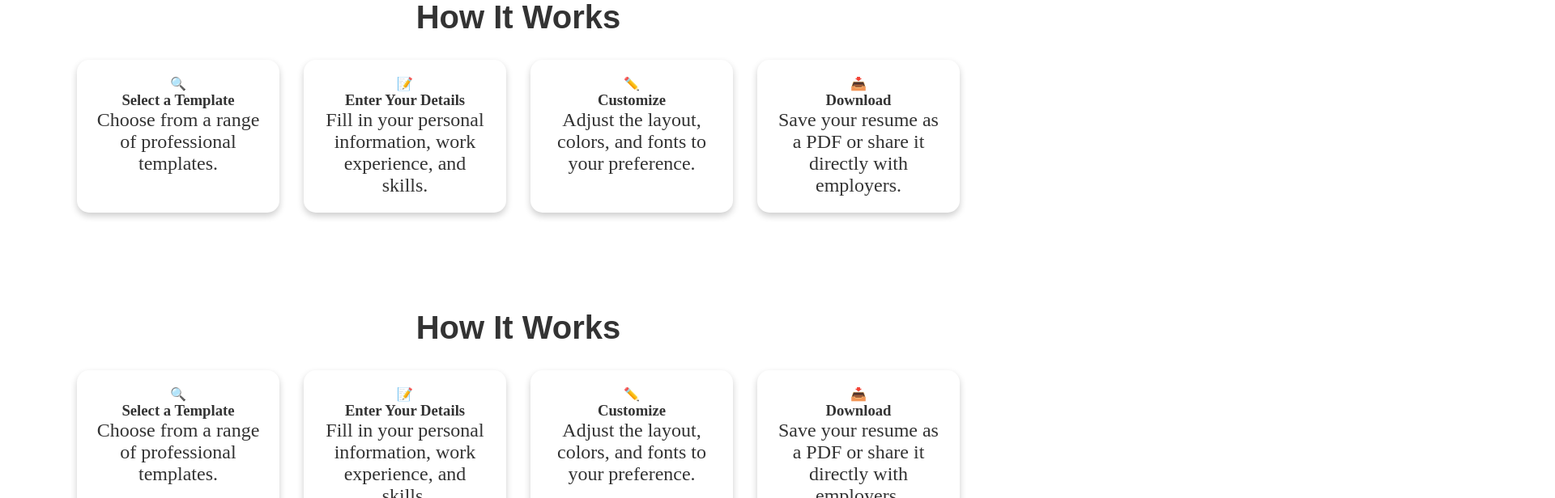
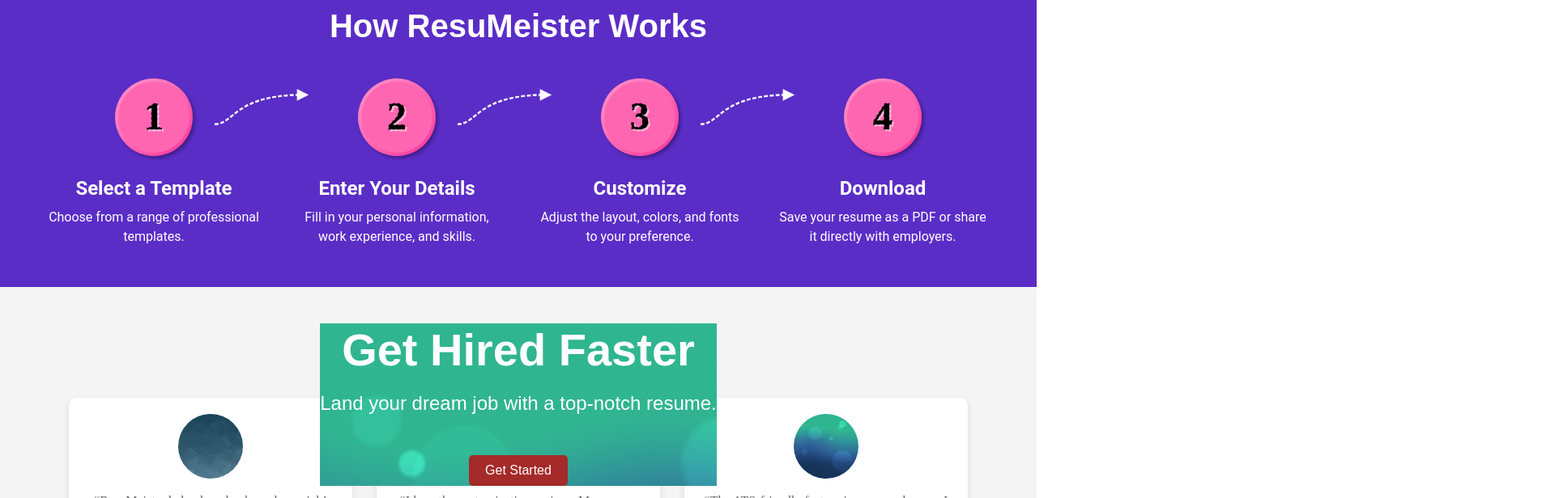
Before and after one commit to junaidiqbalturk/ResuMeister, a Vue app in the folder frontend/: page / in a window 1280 px wide. Shown: the part 1180-1796 px from the top of the page at 81% size, 1920 px wide, since content can reach past the window. Built offline with nearby package versions, Linux system fonts and the light colour scheme.

Commit message:
Feat: Two more sections on frontend

```diff
--- a/frontend/src/views/Home.vue
+++ b/frontend/src/views/Home.vue
@@ -22,15 +22,25 @@
     </nav>
 
     <!-- Slider -->
+    <!-- Slider -->
     <section class="slider">
-      <div class="swiper-wrapper">
-      <div class="swiper-slide" v-for="(slide, index) in slides" :key="index" :style="{ backgroundImage: `url(${slide.image})` }">
-        <h1>{{ slide.title }}</h1>
-        <p>{{ slide.description }}</p>
-         <button class="get-started-button">Get Started</button>
-      </div>
-    </div>
+      <swiper-container
+        :slides-per-view="1"
+        :autoplay="{ delay: 3000 }"
+        loop
+        pagination
+        class="swiper-container"
+      >
+        <swiper-slide v-for="(slide, index) in slides" :key="index">
+          <div class="slide-content" :style="{ backgroundImage: `url(${slide.image})` }">
+            <h1>{{ slide.title }}</h1>
+            <p>{{ slide.description }}</p>
+            <button class="get-started-button">Get Started</button>
+          </div>
+        </swiper-slide>
+      </swiper-container>
     </section>
+
 
     <section class="why-choose">
       <div class="heading-container">
@@ -44,33 +54,52 @@
       </div>
     </div>
   </section>
-
-     <section class="how-it-works">
-    <h2 class="section-heading">How It Works</h2>
-    <div class="steps-container">
-      <div v-for="(step, index) in steps" :key="index" class="step-card">
-        <div class="step-icon">{{ step.icon }}</div>
-        <h3>{{ step.title }}</h3>
-        <p>{{ step.description }}</p>
+    <!-- second try -->
+  <section class="how-it-workss">
+    <h2 class="section-titles">How ResuMeister Works</h2>
+    <div class="steps-containers">
+      <div class="steps" v-for="(step, index) in steps" :key="index">
+        <div class="step-number-containers">
+          <div class="step-number-wrapper">
+            <svg class="step-numbers" viewBox="0 0 100 100">
+              <defs>
+                <linearGradient id="circle-gradient" x1="0%" y1="0%" x2="100%" y2="100%">
+                  <stop offset="0%" stop-color="#FF99CC" />
+                  <stop offset="100%" stop-color="#FF3399" />
+                </linearGradient>
+              </defs>
+              <circle class="outer-circle" cx="50" cy="50" r="48" fill="url(#circle-gradient)" />
+              <circle class="inner-circle" cx="50" cy="50" r="44" fill="#FF66B2" />
+              <text class="step-text" x="50" y="65" text-anchor="middle">{{ step.id }}</text>
+            </svg>
+          </div>
+      </div>
+        <div class="step-contents">
+          <div class="step-titles">{{ step.title }}</div>
+          <div class="step-descriptions">{{ step.description }}</div>
+        </div>
+        <!-- Display arrow unless it's the last step -->
+        <div class="curved-arrows" v-if="index < steps.length - 1">
+          <svg viewBox="0 0 100 50">
+            <path
+              class="arrow-path"
+              d="M0 40 C 20 40, 20 10, 90 10"
+              fill="none"
+              stroke="#fff"
+              stroke-width="2"
+              stroke-dasharray="4,2"
+            />
+            <polygon
+                class="arrow-head"
+              points="85,5 85,15 95,10"
+              fill="#fff"
+            />
+          </svg>
+        </div>
       </div>
     </div>
   </section>
-
-    <!--- New Try --->
-    <section class="how-it-works">
-    <h2 class="section-heading">How It Works</h2>
-    <div class="steps-container">
-      <div v-for="(step, index) in steps" :key="index" class="step-card">
-        <div class="step-icon">{{ step.icon }}</div>
-        <div class="step-content">
-          <h3>{{ step.title }}</h3>
-          <p>{{ step.description }}</p>
-        </div>
-        <div v-if="index < steps.length - 1" class="step-line"></div>
-      </div>
-    </div>
-  </section>
-
+<!-- ends here-->
     <!-- Testimonials Section -->
     <section class="testimonials">
       <h2>What Our Users Say</h2>
@@ -215,6 +244,183 @@
 </script>
 
 <style scoped>
+/* swiper slider*/
+
+/* Swiper Styles */
+.swiper-container {
+  width: 100%;
+  height: 100%;
+}
+
+.swiper-slide {
+  display: flex;
+  align-items: center;
+  justify-content: center;
+  background-size: cover;
+  background-position: center;
+}
+
+.slide-content {
+  text-align: center;
+  color: #fff;
+}
+
+
+/* ends here */
+
+
+
+/* New Try here ends here*/
+.how-it-workss {
+  background-color: #5B2DC7;
+  padding: 50px 20px;
+  color: white;
+  text-align: center;
+}
+
+.section-titles {
+  font-size: 2.5rem;
+  margin-bottom: 40px;
+  font-weight: bold;
+  font-family: 'Poppins', sans-serif;
+}
+
+.steps-containers {
+  display: flex;
+  justify-content: space-between;
+  align-items: center;
+  max-width: 1200px;
+  margin: 0 auto;
+  position: relative;
+}
+
+.steps {
+  text-align: center;
+  margin: 0 20px;
+  position: relative;
+  flex: 1;
+}
+
+.step-number-containers {
+  position: relative;
+  margin-bottom: 20px;
+}
+
+.step-number-wrapper {
+  perspective: 1000px;
+  transition: transform 0.3s ease;
+}
+
+.step-number-wrapper:hover {
+  transform: scale(1.05);
+}
+
+.step-numbers {
+  width: 100px;
+  height: 100px;
+  margin: 0 auto;
+  filter: drop-shadow(3px 3px 2px rgba(0, 0, 0, 0.3));
+  transition: transform 0.3s ease;
+}
+
+.step-number-wrapper:hover .step-numbers {
+  transform: rotateY(10deg) rotateX(10deg);
+}
+
+.outer-circle {
+  transition: fill 0.3s ease;
+}
+
+.step-number-wrapper:hover .outer-circle {
+  fill: url(#circle-gradient-hover);
+}
+
+.inner-circle {
+  fill: #FF66B2;
+  transition: fill 0.3s ease;
+}
+
+.step-number-wrapper:hover .inner-circle {
+  fill: #FF3399;
+}
+
+.step-text {
+  font-size: 48px;
+  font-weight: bold;
+  fill: black;
+  stroke: black;
+  stroke-width: 1px;
+  paint-order: stroke;
+  stroke-dasharray: 3 3;
+  text-shadow: 2px 2px 1px rgba(255, 255, 255, 0.5);
+  transition: transform 0.3s ease;
+}
+
+.step-number-wrapper:hover .step-text {
+  transform: scale(1.1) rotate(-5deg);
+}
+
+.step-contents {
+  margin-top: 10px;
+}
+
+.step-titles {
+  font-size: 1.5rem;
+  font-weight: bold;
+  margin-bottom: 10px;
+  font-family: 'Roboto', sans-serif;
+}
+
+.step-descriptions {
+  font-size: 1rem;
+  line-height: 1.5;
+  font-family: 'Roboto', sans-serif;
+}
+
+.curved-arrows {
+  width: 121px;
+  height: 61px;
+  position: absolute;
+  top: 10px;
+  right: -66px;
+  transform: rotate(0deg);
+}
+
+.arrow-path {
+  stroke-dasharray: 4 2;
+  animation: dash 1s linear infinite;
+}
+.arrow-head {
+  animation: pulse 2s ease-in-out infinite;
+  transform-origin: 90px 10px;
+}
+@keyframes dash {
+  to {
+    stroke-dashoffset: -20;
+  }
+}
+
+@keyframes pulse {
+  0%, 100% {
+    transform: scale(1);
+  }
+  50% {
+    transform: scale(1.2);
+  }
+}
+
+.curved-arrows svg {
+  width: 100%;
+  height: 100%;
+  overflow: visible;
+}
+
+/* Ensure the arrows don't appear after the last step */
+.steps-container .step:nth-child(4) .curved-arrow {
+  display: none;
+}
+/* New Try here ends here*/
+
 .section-heading {
   font-size: 2.5rem;
   font-family: 'Poppins', sans-serif;
@@ -223,36 +429,6 @@
   animation: fadeInUp 1s ease-out;
 }
 
-.steps-container {
-  display: flex;
-  flex-wrap: wrap;
-  gap: 20px;
-  justify-content: center;
-}
-
-.step-card {
-  background: #fff; /* White background for clean look */
-  border-radius: 15px;
-  padding: 20px;
-  width: 250px;
-  text-align: center;
-  color: #333;
-  box-shadow: 0 4px 8px rgba(0, 0, 0, 0.2);
-  transition: transform 0.3s, box-shadow 0.3s, background-color 0.3s;
-  position: relative;
-}
-
-.step-card:hover {
-  transform: scale(1.05);
-  box-shadow: 0 8px 16px rgba(0, 0, 0, 0.3);
-  background-color: #f0f9ff; /* Light blue background on hover */
-}
-
-.how-it-works {
-  padding: 40px 20px;
-  background: #e8f4f8; /* Light blue background for contrast */
-  text-align: center;
-}
 /* How it works css ends here */
 @import url('https://fonts.googleapis.com/css2?family=Poppins:wght@700&display=swap');
 .why-choose {
@@ -335,7 +511,7 @@
 body {
   margin: 0;
   padding: 0;
-  font-family: 'Inter', sans-serif;
+  font-family: 'Roboto', sans-serif;
   box-sizing: border-box;
   overflow-x: hidden;
   width: 100%;
@@ -522,11 +698,13 @@
 .feature-item h3 {
   font-size: 1.4em;
   margin-bottom: 10px;
+  font-family: 'Roboto', sans-serif;
 }
 
 .feature-item p {
   font-size: 1em;
   color: #666;
+  font-family: 'Roboto', sans-serif;
 }
 
 /* How It Works Section */
@@ -717,6 +895,7 @@
 
   .slider h1 {
     font-size: 2.5em;
+    font-family: 'Poppins', sans-serif;
   }
 
   .slider p {
@@ -745,6 +924,7 @@
   color: #fff;
   text-align: center;
   flex-direction: column;
+  font-family: 'Poppins', sans-serif;
 }
 h1 {
   font-size: 3em;
@@ -763,6 +943,7 @@
   cursor: pointer;
   font-size: 16px;
   transition: background-color 0.3s ease;
+  font-family: 'Poppins', sans-serif;
 
   /* Animation properties */
   opacity: 0; /* Start as invisible */
```
